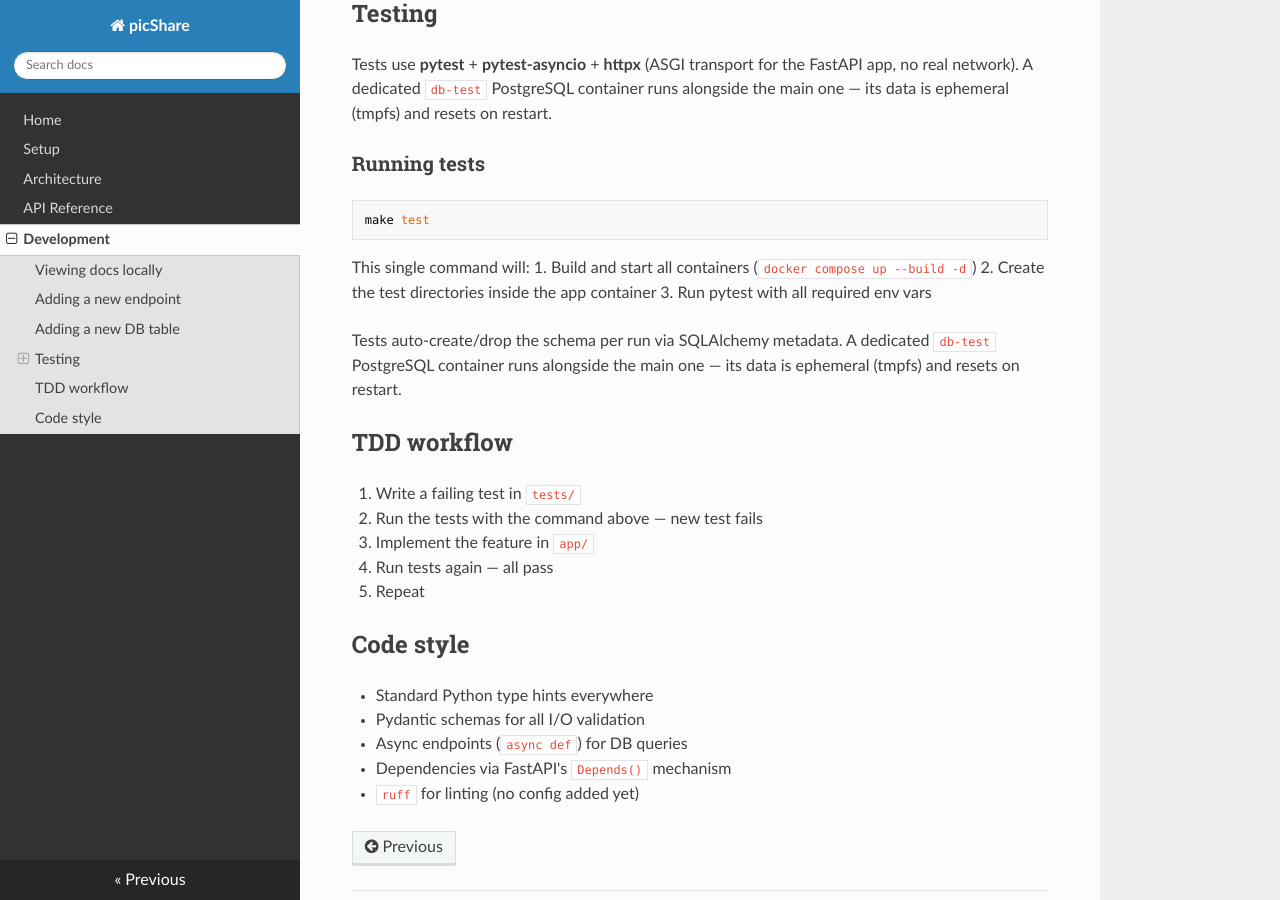
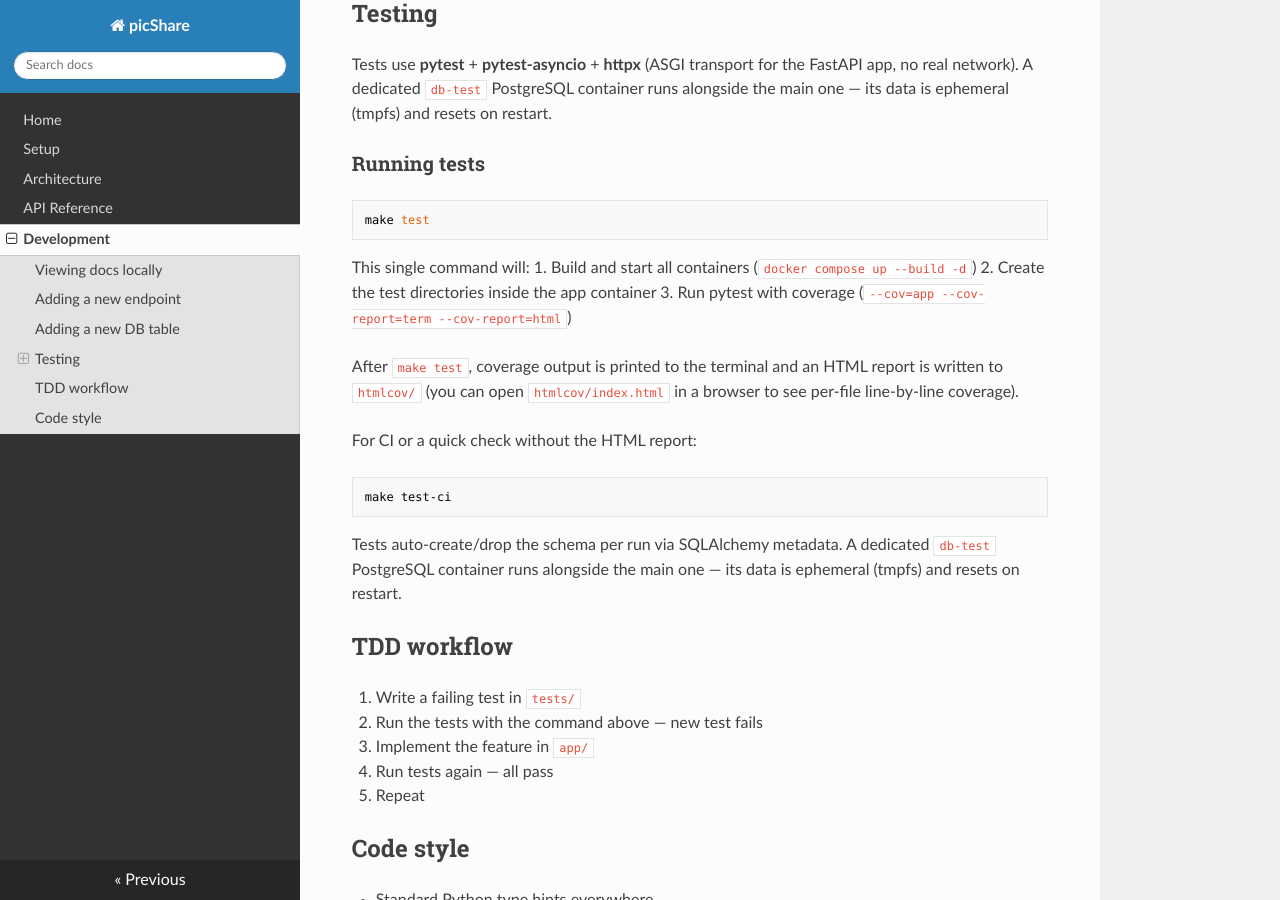
Before and after one commit to ol-eg/picShare, an MkDocs documentation site: the page built from docs/dev.md, in a window 1280 px wide and 900 px high, scrolled down 722 px. Built offline with MkDocs 1.6.1, drawn with Linux system fonts in a browser that asks for light colours; nearby versions of some CDN libraries.

Commit message:
Add coverage reporting (pytest-cov) with make test / make test-ci
- pytest-cov==6.0.0 added to requirements.txt
- make test: --cov=app --cov-report=term --cov-report=html
- make test-ci: terminal-only (use in CI)
- docker-compose.yml: mount ./htmlcov for host-accessible HTML report
- .gitignore with htmlcov/ and .coverage
- Update docs/dev.md, README.md, AGENTS.md with coverage info

````diff
--- a/docker-compose.yml
+++ b/docker-compose.yml
@@ -31,6 +31,7 @@ services:
       - db
     volumes:
       - ./app/static:/app/app/static
+      - ./htmlcov:/app/htmlcov
 
 volumes:
   pgdata:
--- a/docs/dev.md
+++ b/docs/dev.md
@@ -41,7 +41,17 @@ make test
 This single command will:
 1. Build and start all containers (`docker compose up --build -d`)
 2. Create the test directories inside the app container
-3. Run pytest with all required env vars
+3. Run pytest with coverage (`--cov=app --cov-report=term --cov-report=html`)
+
+After `make test`, coverage output is printed to the terminal and an HTML
+report is written to `htmlcov/` (you can open `htmlcov/index.html` in a
+browser to see per-file line-by-line coverage).
+
+For CI or a quick check without the HTML report:
+
+```bash
+make test-ci
+```
 
 Tests auto-create/drop the schema per run via SQLAlchemy metadata. A dedicated
 `db-test` PostgreSQL container runs alongside the main one — its data is
--- a/requirements.txt
+++ b/requirements.txt
@@ -14,5 +14,6 @@ pydantic-settings==2.7.1
 # Testing
 pytest==8.3.4
 pytest-asyncio==0.25.0
+pytest-cov==6.0.0
 httpx==0.28.1
 asgi-lifespan==2.1.0
````
Also changed, not shown: AGENTS.md (+1 -1 lines), README.md (+2 -1 lines), 2 other files.
